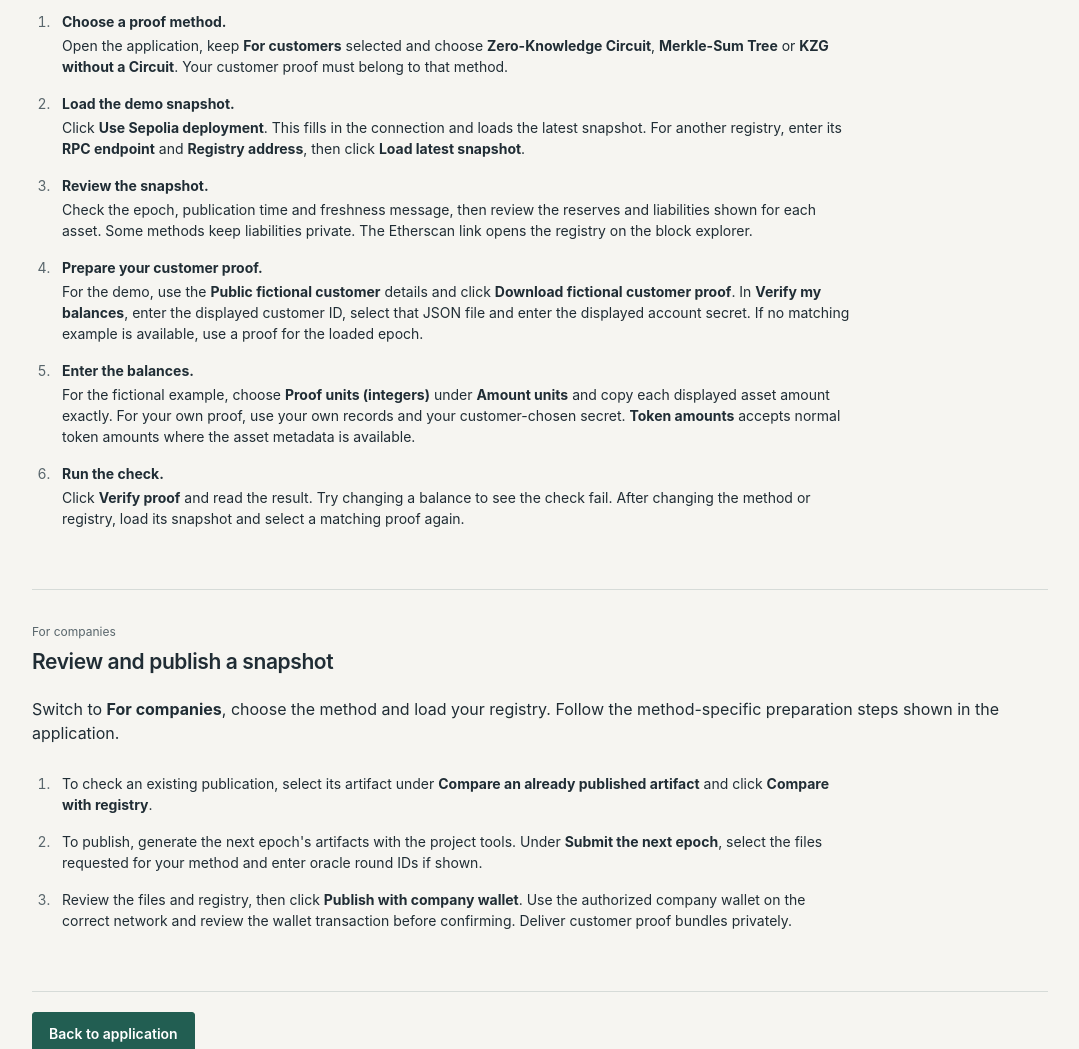
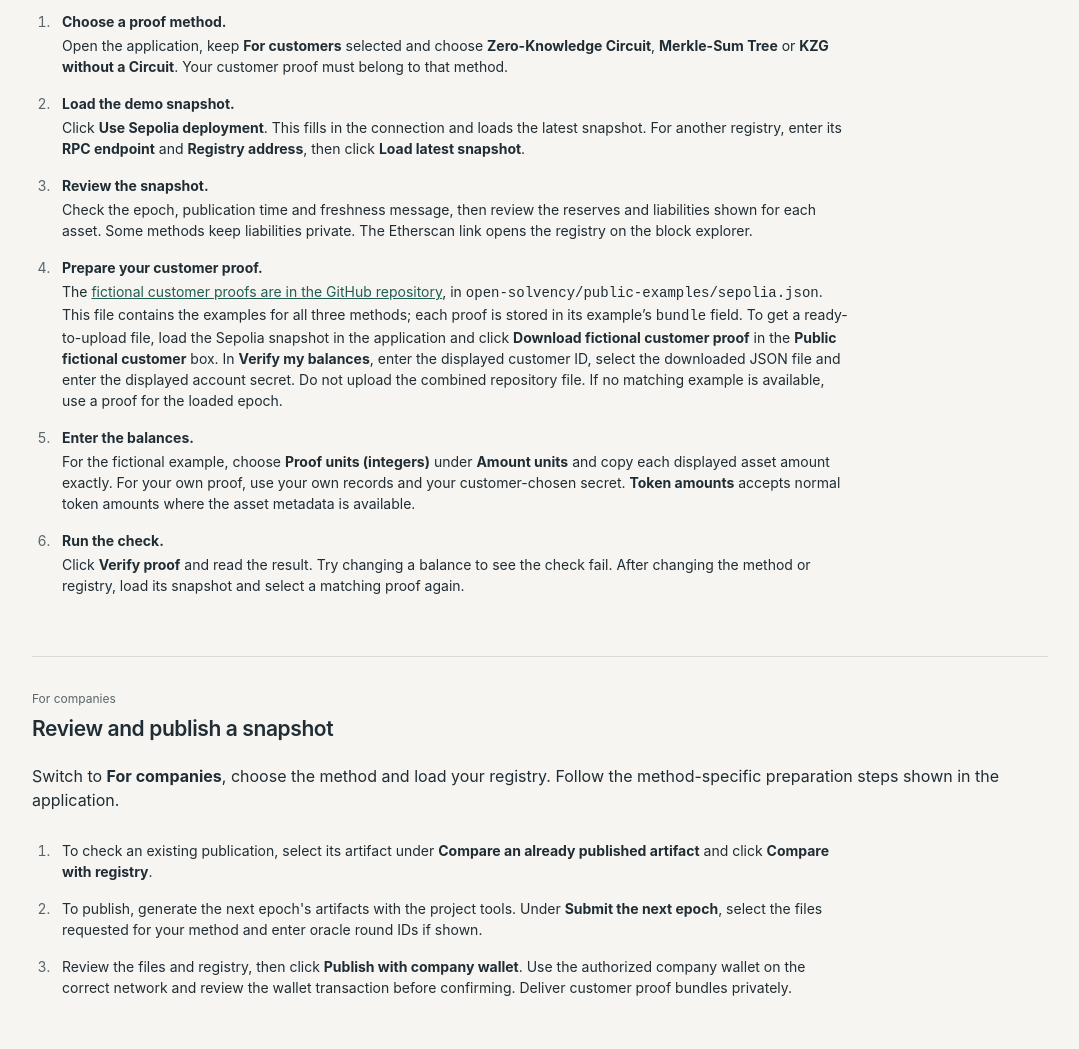
Before and after one commit to williamtran03/PubliclyVerifiableSolvencySystem, a website built with Vite: page open-solvency/help.html in a window 1280 px wide. Shown: the part 982-2031 px from the top of the page, without its empty margins (100-1179 px from the left). Built offline with nearby package versions, Linux system fonts and the light colour scheme; files whose address does not match are found by name.

Commit message:
Link Help guide to the repository example proofs

```diff
--- a/open-solvency/help.html
+++ b/open-solvency/help.html
@@ -24,7 +24,7 @@
         <li><strong>Choose a proof method.</strong> Open the application, keep <b>For customers</b> selected and choose <b>Zero-Knowledge Circuit</b>, <b>Merkle-Sum Tree</b> or <b>KZG without a Circuit</b>. Your customer proof must belong to that method.</li>
         <li><strong>Load the demo snapshot.</strong> Click <b>Use Sepolia deployment</b>. This fills in the connection and loads the latest snapshot. For another registry, enter its <b>RPC endpoint</b> and <b>Registry address</b>, then click <b>Load latest snapshot</b>.</li>
         <li><strong>Review the snapshot.</strong> Check the epoch, publication time and freshness message, then review the reserves and liabilities shown for each asset. Some methods keep liabilities private. The Etherscan link opens the registry on the block explorer.</li>
-        <li><strong>Prepare your customer proof.</strong> For the demo, use the <b>Public fictional customer</b> details and click <b>Download fictional customer proof</b>. In <b>Verify my balances</b>, enter the displayed customer ID, select that JSON file and enter the displayed account secret. If no matching example is available, use a proof for the loaded epoch.</li>
+        <li><strong>Prepare your customer proof.</strong> The <a href="https://github.com/williamtran03/PubliclyVerifiableSolvencySystem/blob/main/open-solvency/public-examples/sepolia.json" target="_blank" rel="noopener">fictional customer proofs are in the GitHub repository</a>, in <code>open-solvency/public-examples/sepolia.json</code>. This file contains the examples for all three methods; each proof is stored in its example’s <code>bundle</code> field. To get a ready-to-upload file, load the Sepolia snapshot in the application and click <b>Download fictional customer proof</b> in the <b>Public fictional customer</b> box. In <b>Verify my balances</b>, enter the displayed customer ID, select the downloaded JSON file and enter the displayed account secret. Do not upload the combined repository file. If no matching example is available, use a proof for the loaded epoch.</li>
         <li><strong>Enter the balances.</strong> For the fictional example, choose <b>Proof units (integers)</b> under <b>Amount units</b> and copy each displayed asset amount exactly. For your own proof, use your own records and your customer-chosen secret. <b>Token amounts</b> accepts normal token amounts where the asset metadata is available.</li>
         <li><strong>Run the check.</strong> Click <b>Verify proof</b> and read the result. Try changing a balance to see the check fail. After changing the method or registry, load its snapshot and select a matching proof again.</li>
       </ol>
```
